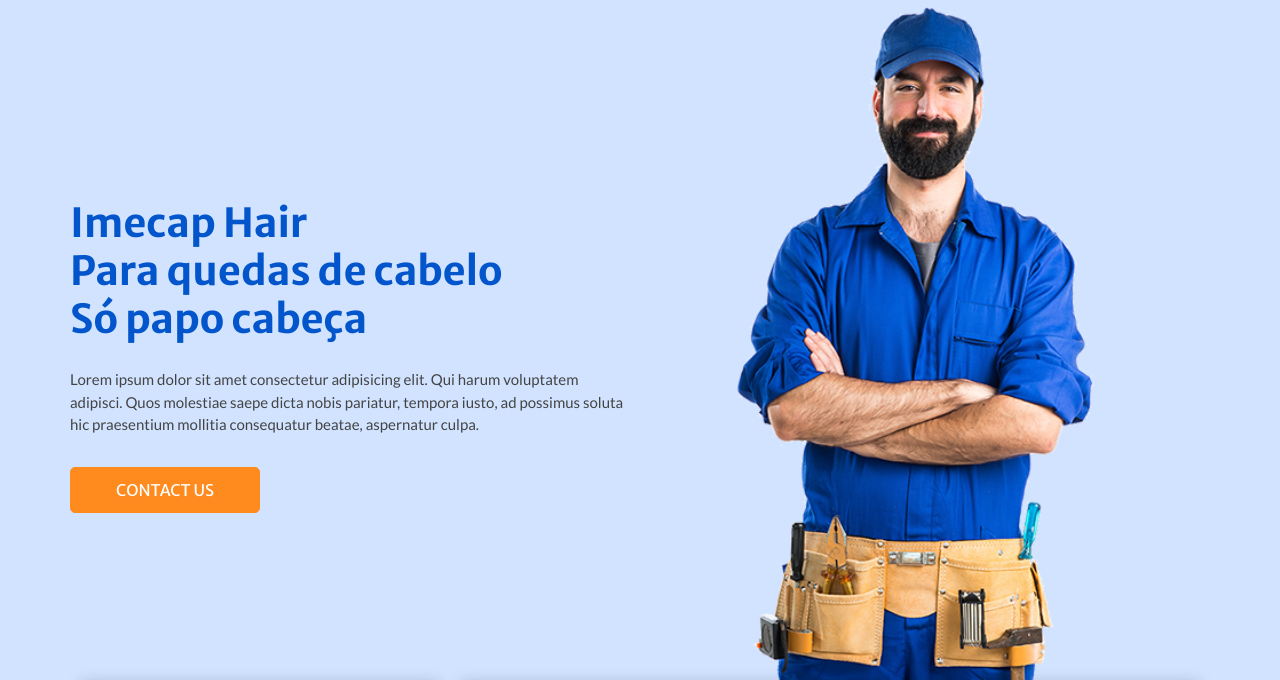
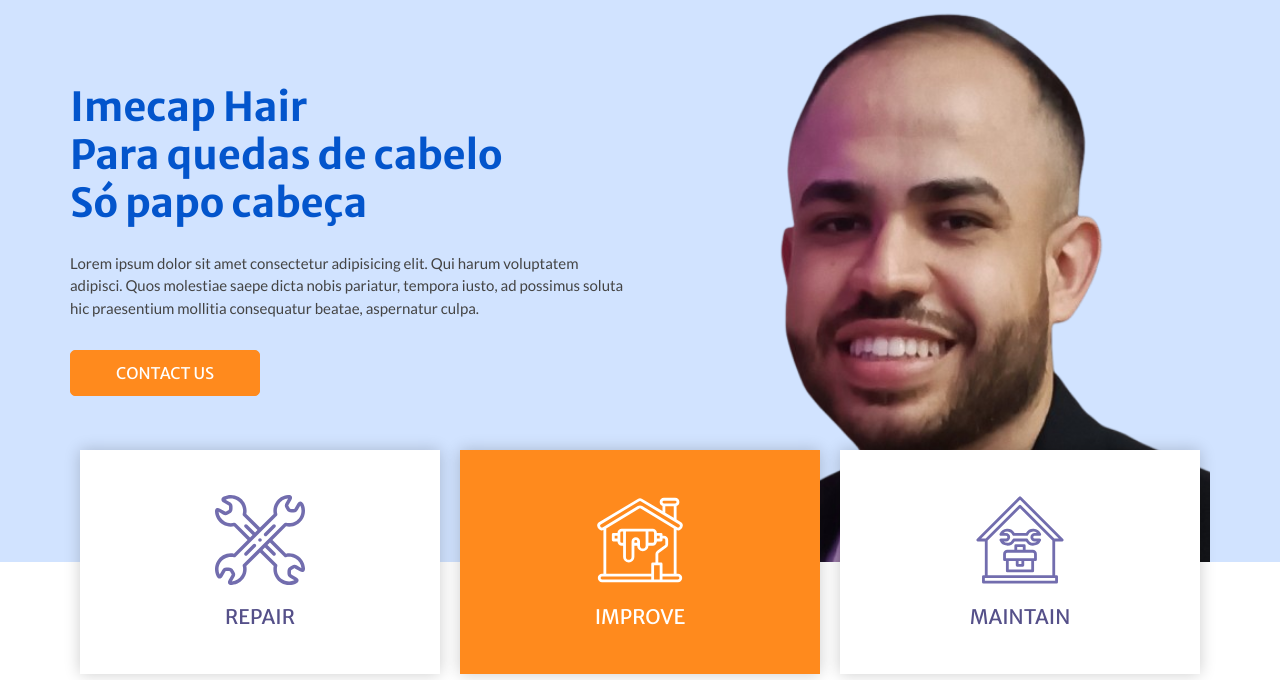
Before and after one commit to leonardocorreah/app-site-devops, a plain HTML site: page index.html in a window 1280 px wide. Shown: the part 111-791 px from the top of the page. Drawn offline with nearby package versions, Linux system fonts and the light colour scheme; some packages are replaced by stand-ins of ours.

Commit message:
Update index.html

```diff
--- a/index.html
+++ b/index.html
@@ -105,7 +105,7 @@
           </div>
           <div class="col-md-6">
             <div class="img-box">
-              <img src="images/slider-img.png" alt="">
+              <img src="images/1724702078549-removebg-preview.png" alt="">
             </div>
           </div>
         </div>
```
